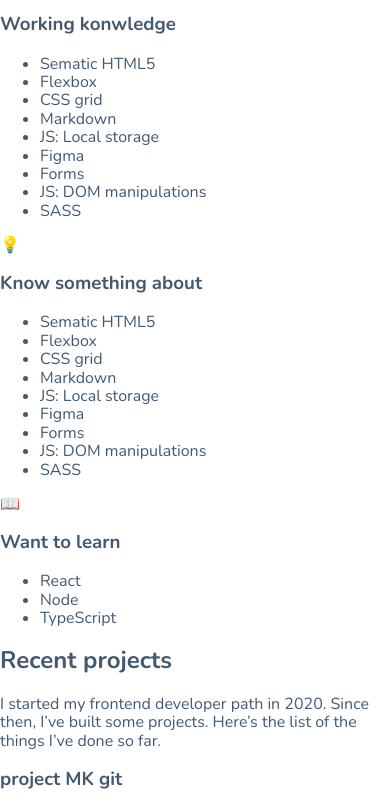
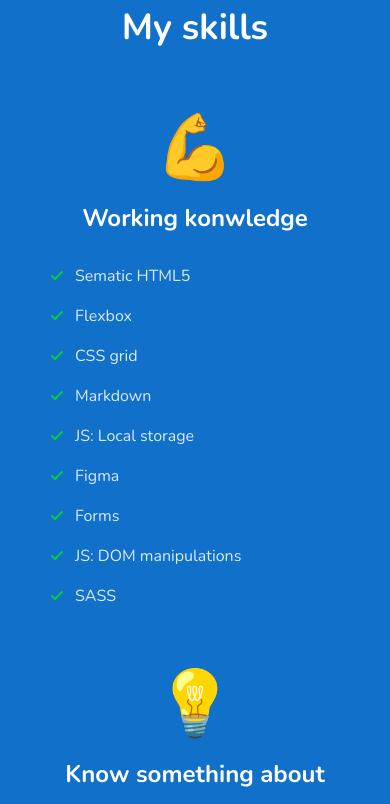
Before and after one commit to krystianmaslak/portfolio-demo, a website built with webpack: page src/pages/index.html in a window 390 px wide. Shown: the part 735-1539 px from the top of the page. Built offline with nearby package versions, Linux system fonts and the light colour scheme.

Commit message:
feat: skills mobile styles

```diff
--- a/src/pages/index.html
+++ b/src/pages/index.html
@@ -54,7 +54,7 @@
       <article class="skills-section">
         <span class="skills-section__emoji">💡</span>
         <h3 class="skills-section__header">Know something about</h3>
-        <ul class="skills-list">
+        <ul class="skills-list skills-list--blue">
           <li class="skills-list__item">Sematic HTML5</li>
           <li class="skills-list__item">Flexbox</li>
           <li class="skills-list__item">CSS grid</li>
@@ -69,7 +69,7 @@
       <article class="skills-section">
         <span class="skills-section__emoji">📖</span>
         <h3 class="skills-section__header">Want to learn</h3>
-        <ul class="skills-list">
+        <ul class="skills-list skills-list--dot">
           <li class="skills-list__item">React</li>
           <li class="skills-list__item">Node</li>
           <li class="skills-list__item">TypeScript</li>
--- a/src/scss/_variables.scss
+++ b/src/scss/_variables.scss
@@ -1,4 +1,5 @@
 $text: #425A70;
-$textBlue: #1070CA;
 $textDark: #234361;
+$Blue: #1070CA;
 $LightBlue: #4DA8FF;
+$LighterBlue: #DBEAF7;
--- a/src/scss/main.scss
+++ b/src/scss/main.scss
@@ -4,6 +4,7 @@
 
 @import "_variables";
 @import "modules/hero.scss";
+@import "modules/skills.scss";
 
 html {
   box-sizing: border-box;
--- a/src/scss/modules/hero.scss
+++ b/src/scss/modules/hero.scss
@@ -12,7 +12,7 @@
     text-decoration: none;
   }
   &__description {
-      text-align: center;
+    text-align: center;
   }
   &__header {
     font-size: 26px;
@@ -29,11 +29,11 @@
     height: 96px;
     border: 16px solid #f6f9fd;
     border-radius: 50%;
-    &-container {
-      display: flex;
-      align-items: center;
-      justify-content: center;
-    }
+  }
+  &__image-container {
+    display: flex;
+    align-items: center;
+    justify-content: center;
   }
   &__link {
     font-weight: bold;
@@ -48,6 +48,6 @@
     margin-bottom: 48px;
   }
   &__special {
-    color: $textBlue;
+    color: $Blue;
   }
 }
--- /dev/null
+++ b/src/scss/modules/skills.scss
@@ -0,0 +1,65 @@
+.skills {
+  background: $Blue;
+  color: #fff;
+  padding: 64px 16px 88px;
+  &__header {
+    font-weight: bold;
+    font-size: 36px;
+    line-height: 48px;
+    text-align: center;
+  }
+}
+
+.skills-list {
+  font-style: normal;
+  font-size: 16px;
+  line-height: 24px;
+  color: $LighterBlue;
+  width: 288px;
+  margin: 0 auto;
+  list-style-type: none;
+  padding: 0;
+  &__item {
+    position: relative;
+    margin: 0 0 16px;
+    padding: 0 0 0 24px;
+    &:before {
+      content: "";
+      position: absolute;
+      left: 0;
+      top: 7px;
+      width: 12px;
+      height: 9px;
+      display: block;
+      background: url("../assets/img/small-tick-green.svg");
+      .skills-list--blue & {
+        background: url("../assets/img/small-tick-blue.svg");
+      }
+      .skills-list--dot & {
+        width: 2px;
+        height: 2px;
+        border-radius: 50%;
+        top: 10px;
+        left: 5px;
+        background: $LighterBlue;
+      }
+    }
+  }
+}
+
+.skills-section {
+  margin-top: 64px;
+  &__emoji {
+    font-size: 64px;
+    line-height: 64px;
+    display: block;
+    text-align: center;
+  }
+  &__header {
+    font-weight: bold;
+    font-size: 24px;
+    line-height: 44px;
+    text-align: center;
+    margin: 16px 0 24px;
+  }
+}
```
Also changed, not shown: src/assets/img/small-tick-blue.svg (added), src/assets/img/small-tick-green.svg (added).
